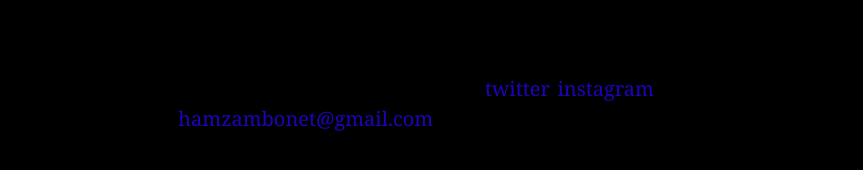
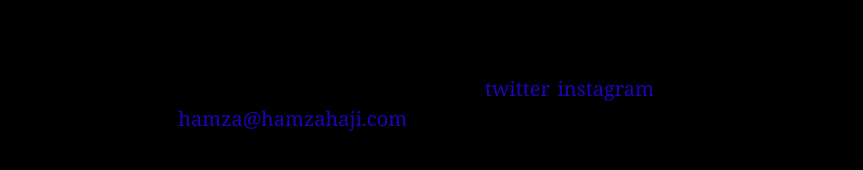
Before and after one commit to hamzambo/hamzambo.github.io, a Jekyll site: the page built from now.html, in a window 1280 px wide. Shown: the part 269-439 px from the top of the page, without its empty margins (208-1071 px from the left). Built offline with Jekyll 4.4.1, drawn with Linux system fonts in a browser that asks for light colours.

Commit message:
Update now.html

```diff
--- a/now.html
+++ b/now.html
@@ -17,6 +17,6 @@ permalink: now
   I will post some of my essays on this website.
 </p>
 <p>If you wish to contact me, you can reach me on <a href="https://twitter.com/hamzambo" target="_blank">twitter</a>, <a href="https://instagram.com/hamza.mbo" target="_blank">instagram</a> or
-  better yet send me an email at <a href="mailto:hamza@hamzahaji.com?subject=Re:%20Now">hamzambonet@gmail.com</a>. I am not very active on social media, but I check my email often.<p>
+  better yet send me an email at <a href="mailto:hamza@hamzahaji.com?subject=Re:%20Now">hamza@hamzahaji.com</a>. I am not very active on social media, but I check my email often.<p>
 <p>I would like to hear from you.</p>
 <p>Cheers.</p>
```
